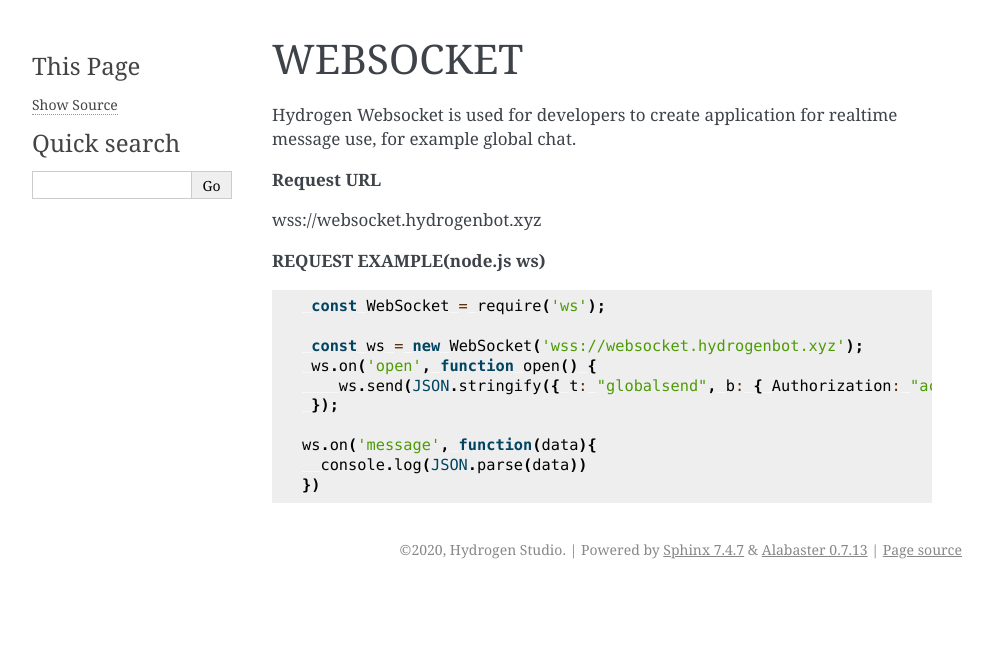
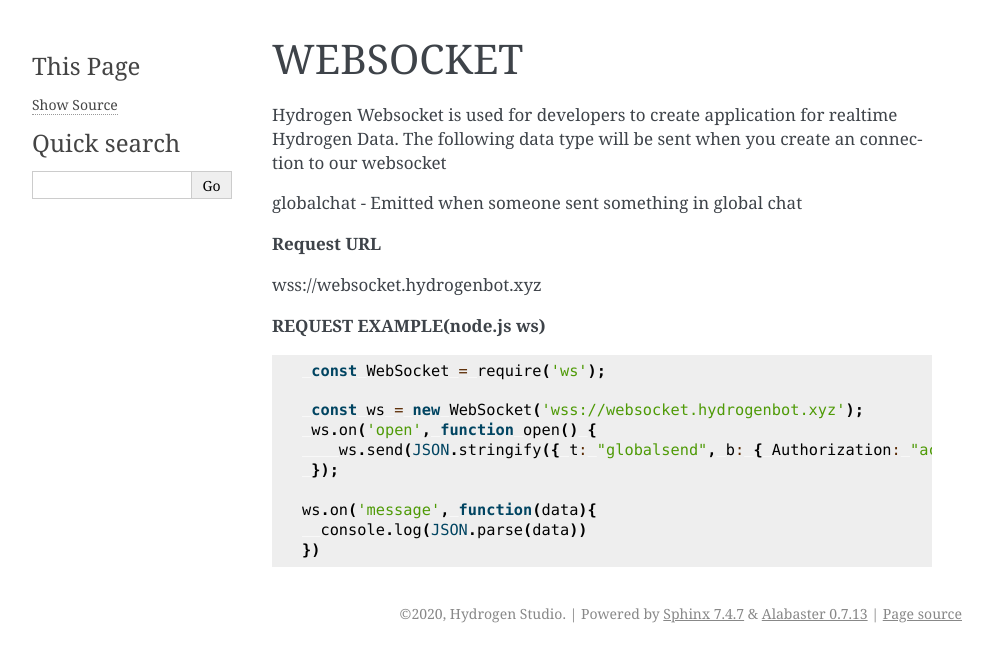
Before and after one commit to jerryzhangdev/hydrogen-developer-docs, a Sphinx documentation site: the page built from docs/source/websocket.rst, in a window 1280 px wide. Shown: the top 662 px of the page, without its empty margins (148-1141 px from the left). Built offline with Sphinx 7.4.7, drawn with Linux system fonts in a browser that asks for light colours.

Commit message:
Update websocket.rst

```diff
--- a/docs/source/websocket.rst
+++ b/docs/source/websocket.rst
@@ -1,7 +1,9 @@
 WEBSOCKET
 =========
 
-Hydrogen Websocket is used for developers to create application for realtime message use, for example global chat.
+Hydrogen Websocket is used for developers to create application for realtime Hydrogen Data. The following data type will be sent when you create an connection to our websocket
+
+globalchat - Emitted when someone sent something in global chat
 
 **Request URL**
 
```
